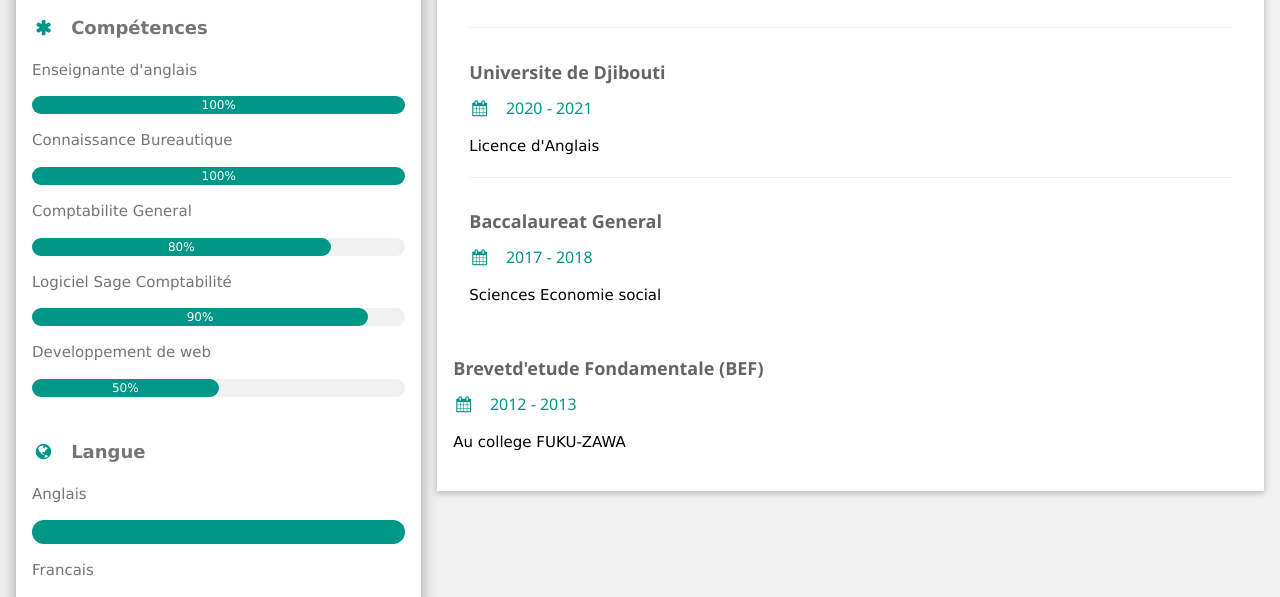
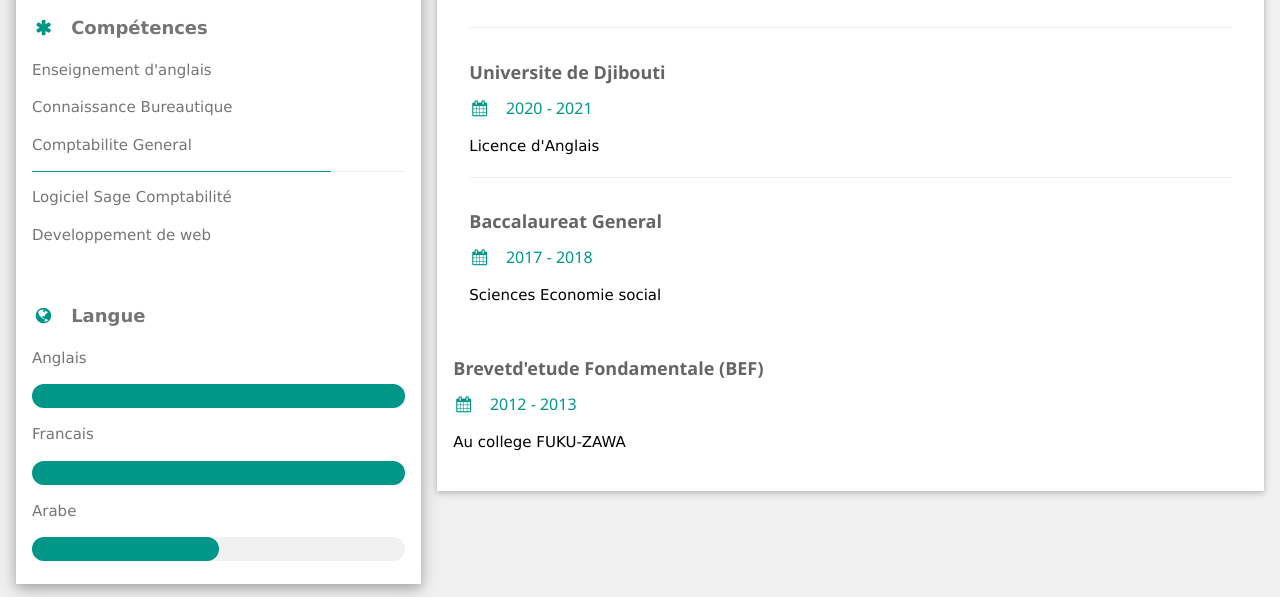
Before and after one commit to Ikransaid/ikransaidabdi, a website: page index.html in a window 1280 px wide. Shown: the part 755-1352 px from the top of the page. Drawn offline with nearby package versions, Linux system fonts and the light colour scheme.

Commit message:
suprime quelle que element

```diff
--- a/index.html
+++ b/index.html
@@ -36,27 +36,25 @@
           <hr>
 
           <p class="w3-large"><b><i class="fa fa-asterisk fa-fw w3-margin-right w3-text-teal"></i>Compétences</b></p>
-         <p>Enseignante d'anglais</p>
+         <p>Enseignement d'anglais</p>
           <div class="w3-light-grey w3-round-xlarge w3-small">
-            <div class="w3-container w3-center w3-round-xlarge w3-teal" style="width:100%">100%</div>
           </div>
           <p>Connaissance Bureautique</p>
           <div class="w3-light-grey w3-round-xlarge w3-small">
-            <div class="w3-container w3-center w3-round-xlarge w3-teal" style="width:100%">100%</div>
+
           </div>
           <p>Comptabilite General</p>
           <div class="w3-light-grey w3-round-xlarge w3-small">
             <div class="w3-container w3-center w3-round-xlarge w3-teal" style="width:80%">
-              <div class="w3-center w3-text-white">80%</div>
+
             </div>
           </div>
           <p>Logiciel Sage Comptabilité</p>
           <div class="w3-light-grey w3-round-xlarge w3-small">
-            <div class="w3-container w3-center w3-round-xlarge w3-teal" style="width:90%">90%</div>
+
           </div>
           <p>Developpement de web</p>
           <div class="w3-light-grey w3-round-xlarge w3-small">
-            <div class="w3-container w3-center w3-round-xlarge w3-teal" style="width:50%">50%</div>
            </div>
           <br>
 
```
